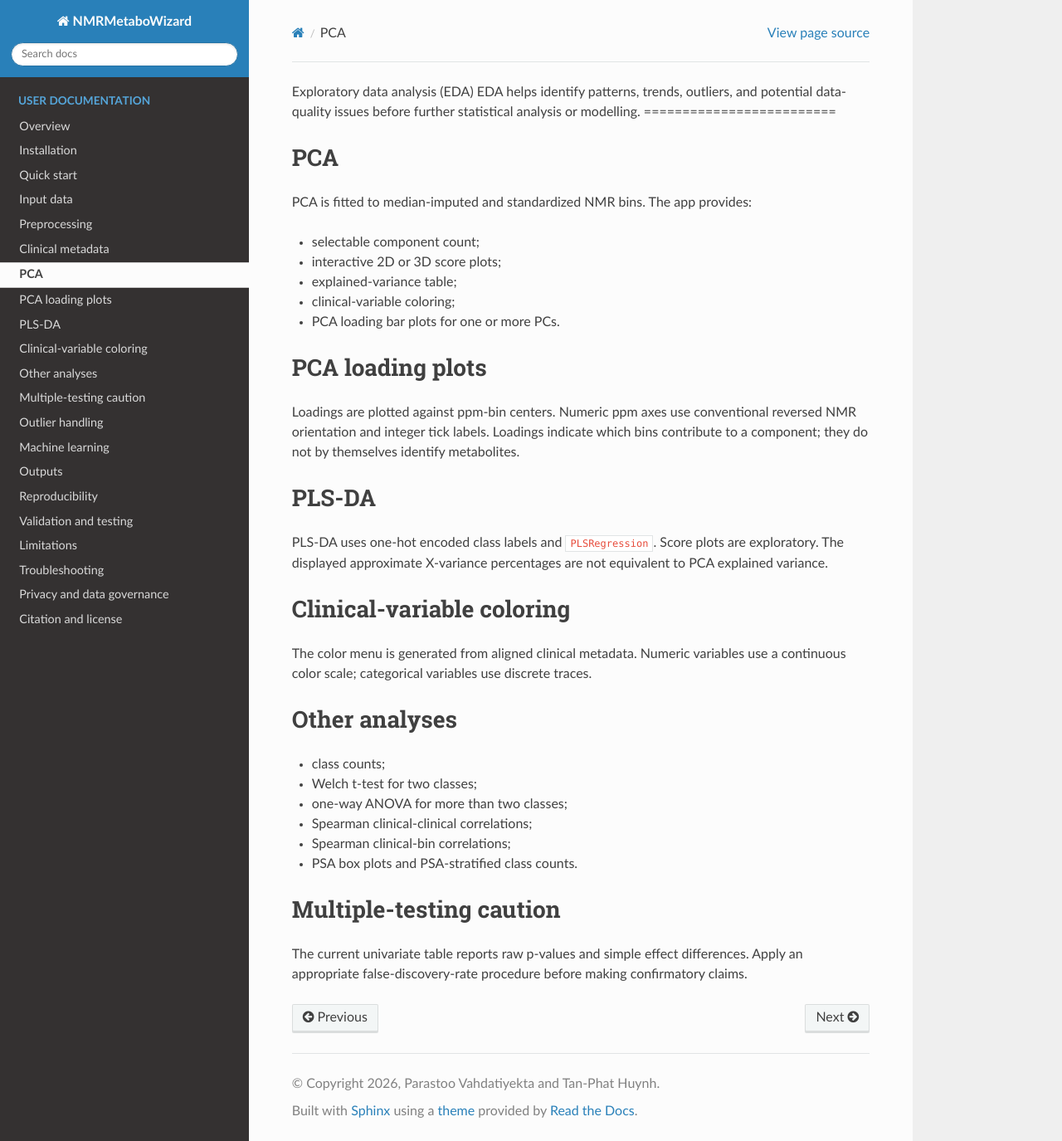
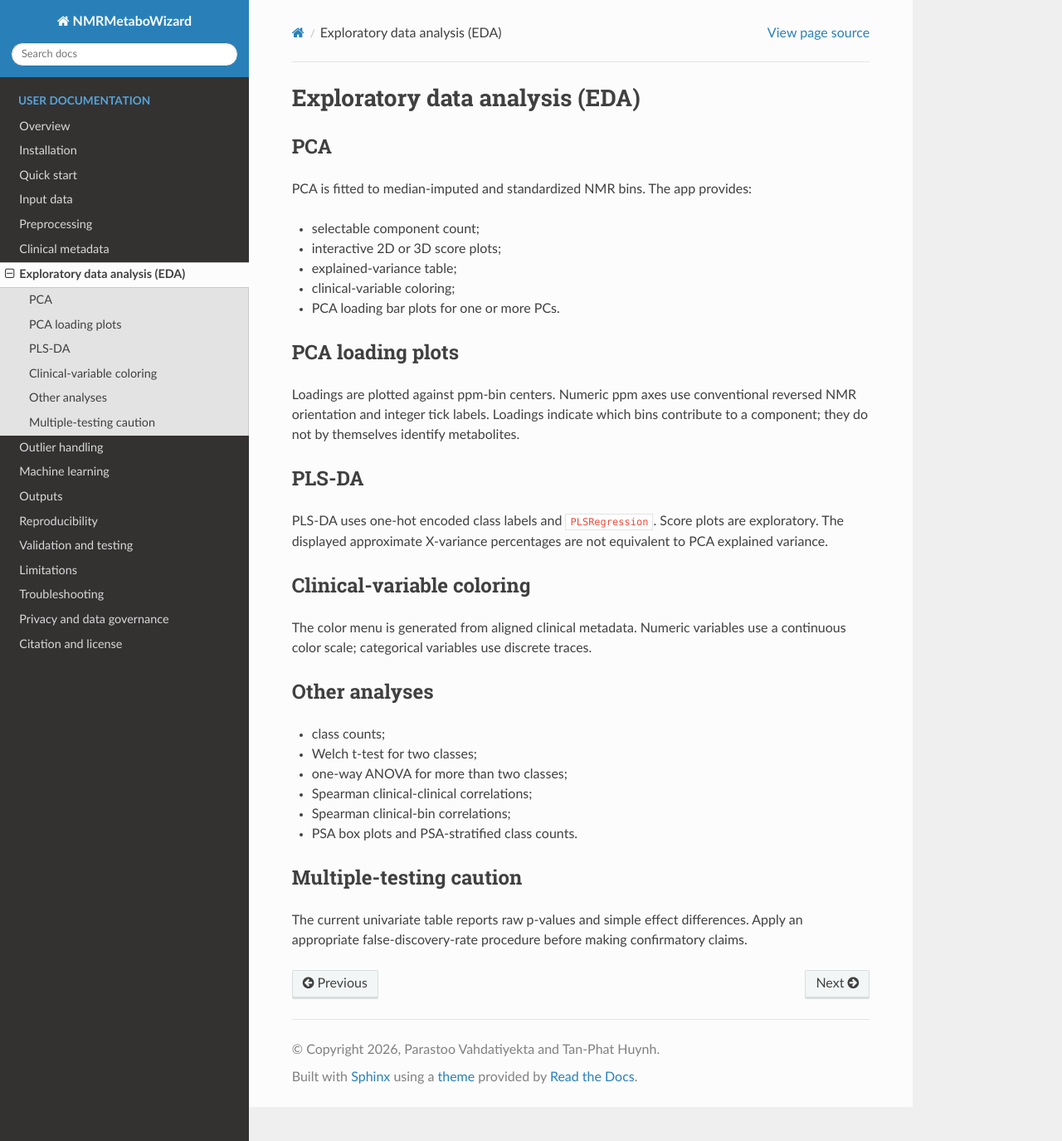
Before and after one commit to Parygithub/NMRMetaboWizard, a Sphinx documentation site: the page built from docs/source/eda.rst, in a window 1280 px wide and 1375 px high. Shown: the whole window at 83% size. Built offline with Sphinx 7.4.7 and the Read the Docs theme 3.1.0, drawn with Linux system fonts in a browser that asks for light colours.

Commit message:
Update eda.rst

```diff
--- a/docs/source/eda.rst
+++ b/docs/source/eda.rst
@@ -1,5 +1,4 @@
 Exploratory data analysis (EDA)
-EDA helps identify patterns, trends, outliers, and potential data-quality issues before further statistical analysis or modelling.
 =========================
 
 PCA
```
